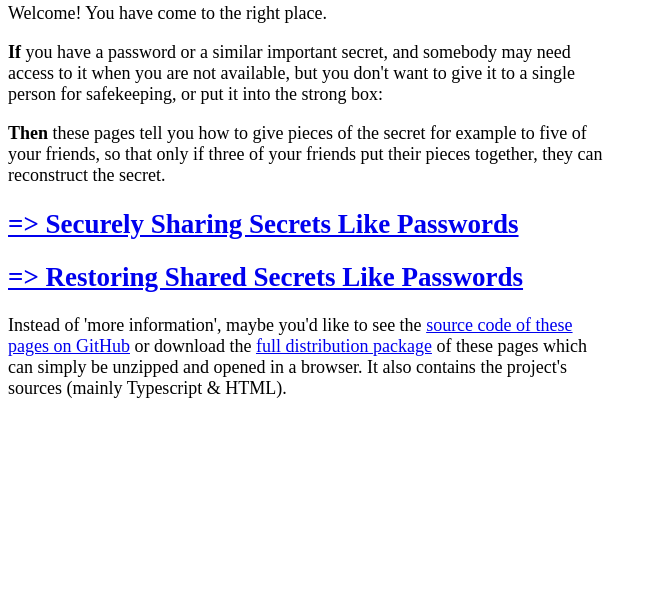
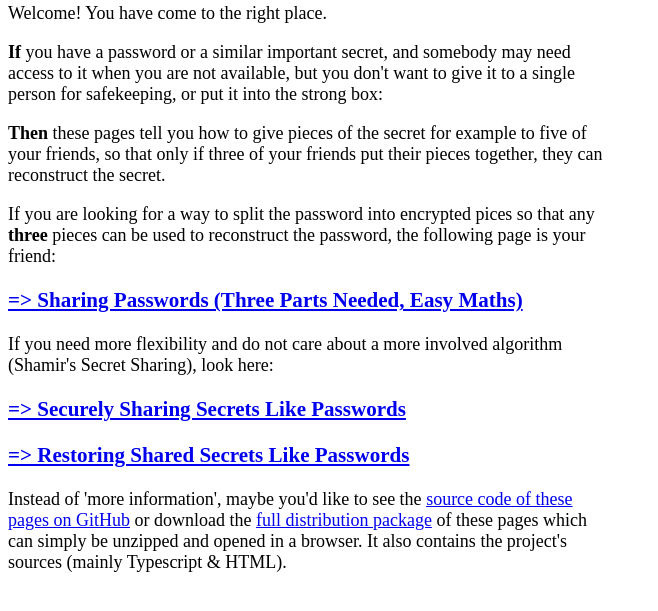
Before and after one commit to gdiet/secret-sharing, a website: page typescript/dist/index.html in a window 1280 px wide. Shown: the part 87-698 px from the top of the page, without its empty margins (0-658 px from the left). Drawn offline with Linux system fonts and the light colour scheme.

Commit message:
move the simple sharing page into the main area and link it on the index page

```diff
--- a/typescript/dist/index.html
+++ b/typescript/dist/index.html
@@ -18,8 +18,15 @@
       <b>Then</b> these pages tell you how to give pieces of the secret for example to five of your friends, so that
       only if three of your friends put their pieces together, they can reconstruct the secret.
     </p>
-    <h2><a href="./share-compact.html">=> Securely Sharing Secrets Like Passwords</a></h2>
-    <h2><a href="./join.html">=> Restoring Shared Secrets Like Passwords</a></h2>
+    <p>
+      If you are looking for a way to split the password into encrypted pices so that any <b>three</b> pieces can be used to reconstruct the password, the following page is your friend:
+    </p>
+    <h3><a href="./passwort-teilen.html">=> Sharing Passwords (Three Parts Needed, Easy Maths)</a></h2>
+    <p>
+      If you need more flexibility and do not care about a more involved algorithm (Shamir's Secret Sharing), look here:
+    </p>
+    <h3><a href="./share-compact.html">=> Securely Sharing Secrets Like Passwords</a></h2>
+    <h3><a href="./join.html">=> Restoring Shared Secrets Like Passwords</a></h2>
     <p>
       Instead of 'more information', maybe you'd like to see the
       <a href="https://github.com/gdiet/secret-sharing/tree/main/typescript">source code of these pages on GitHub</a> or
```
Also changed, not shown: typescript/dist/passwort-teilen.html (renamed from typescript/dist/simple_math/passwort-teilen.html).
